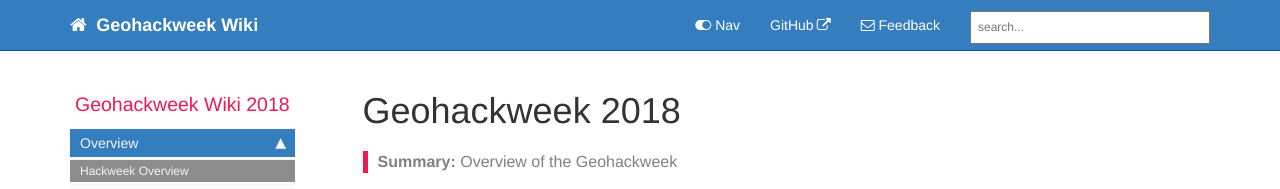
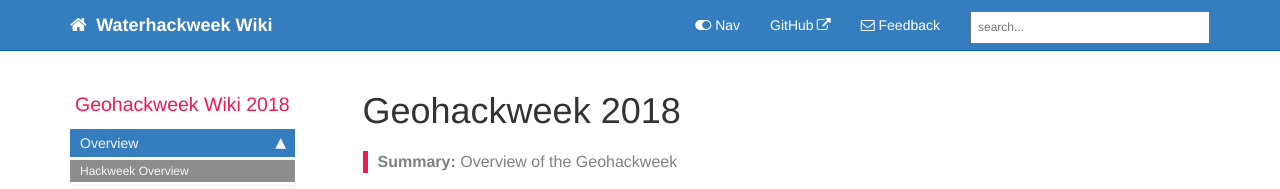
Before and after one commit to waterhackweek/wiki, a Jekyll site: the page built from index.md, in a window 1280 px wide and 1341 px high. Shown: the top 189 px of the window. Built offline with Jekyll 4.4.1, drawn with Linux system fonts in a browser that asks for light colours; nearby versions of some CDN libraries; comment, search, counter and statistics services are not loaded.

Commit message:
Update _config.yml
moved to gh-pages, changed to waterhack

```diff
--- a/_config.yml
+++ b/_config.yml
@@ -1,18 +1,18 @@
-repository: geohackweek/wiki
+repository: waterhackweek/wiki
 
 output: web
 # this property is useful for conditional filtering of content that is separate from the PDF.
 
-topnav_title: Geohackweek Wiki
+topnav_title: Waterhackweek Wiki
 # this appears on the top navigation bar next to the home button
 
-site_title: Geohackweek Wiki
+site_title: Waterhackweek Wiki
 # this appears in the html browser tab for the site title (seen mostly by search engines, not users)
 
 company_name: eScience Institute, Univeristy of Washington
 # this appears in the footer
 
-github_editme_path: geohackweek/wiki/blob/gh-pages/
+github_editme_path: waterhackweek/wiki/blob/gh-pages/
 # if you're using Github, provide the basepath to the branch you've created for reviews, following the sample here. if not, leave this value blank.
 
 # gitlab_editme_path: tomjoht/documentation-theme-jekyll/blob/gh-pages/
@@ -35,9 +35,9 @@ exclude:
   - .gitignore
 # these are the files and directories that jekyll will exclude from the build
 
-feedback_subject_line: Geohackweek wiki
+feedback_subject_line: Waterhackweek wiki
 
-feedback_email: arendta@uw.edu
+feedback_email: cristn@uw.edu
 # used as a contact email for the Feedback link in the top navigation bar
 
 # feedback_disable: true
@@ -111,5 +111,5 @@ description: "Wiki page for Geohackweek"
 # the description is used in the feed.xml file
 
 # needed for sitemap.xml file only
-url: https://geohackweek.github.io
+url: https://waterhackweek.github.io
 baseurl: /wiki
```
